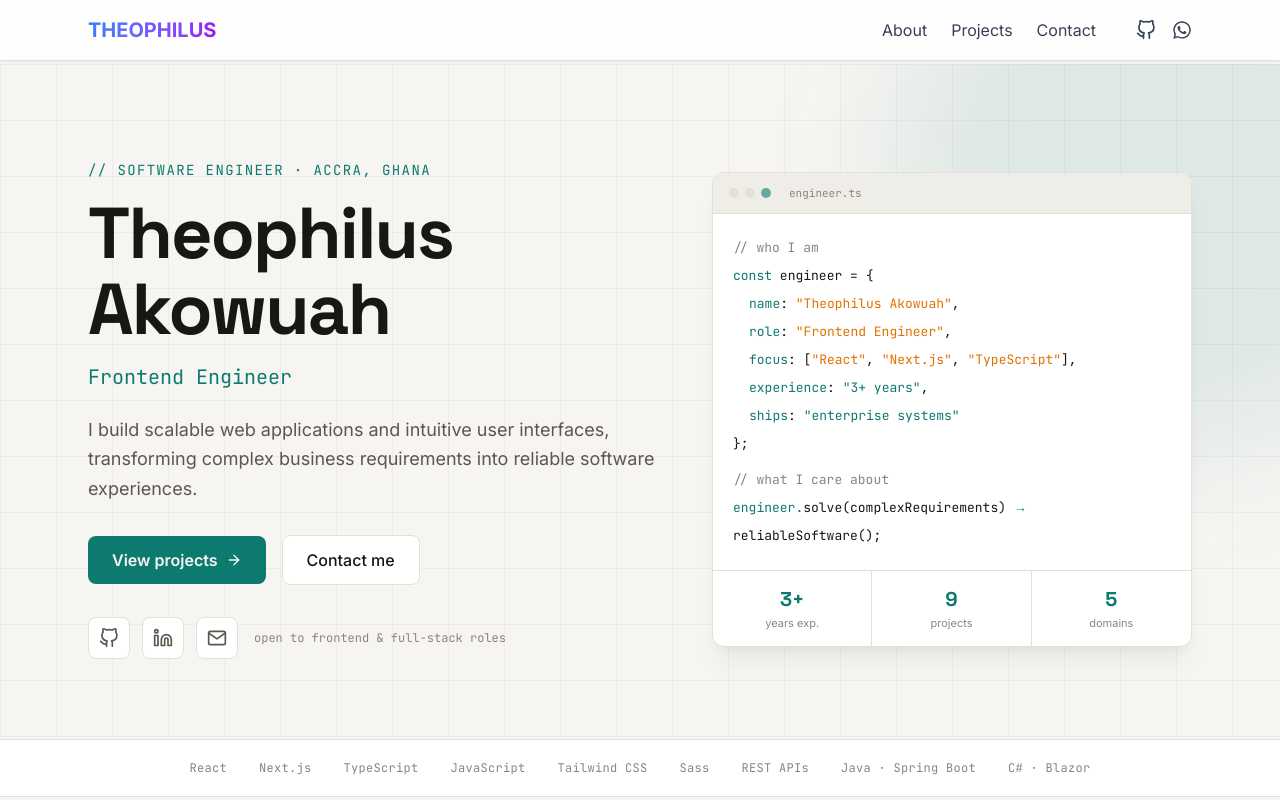
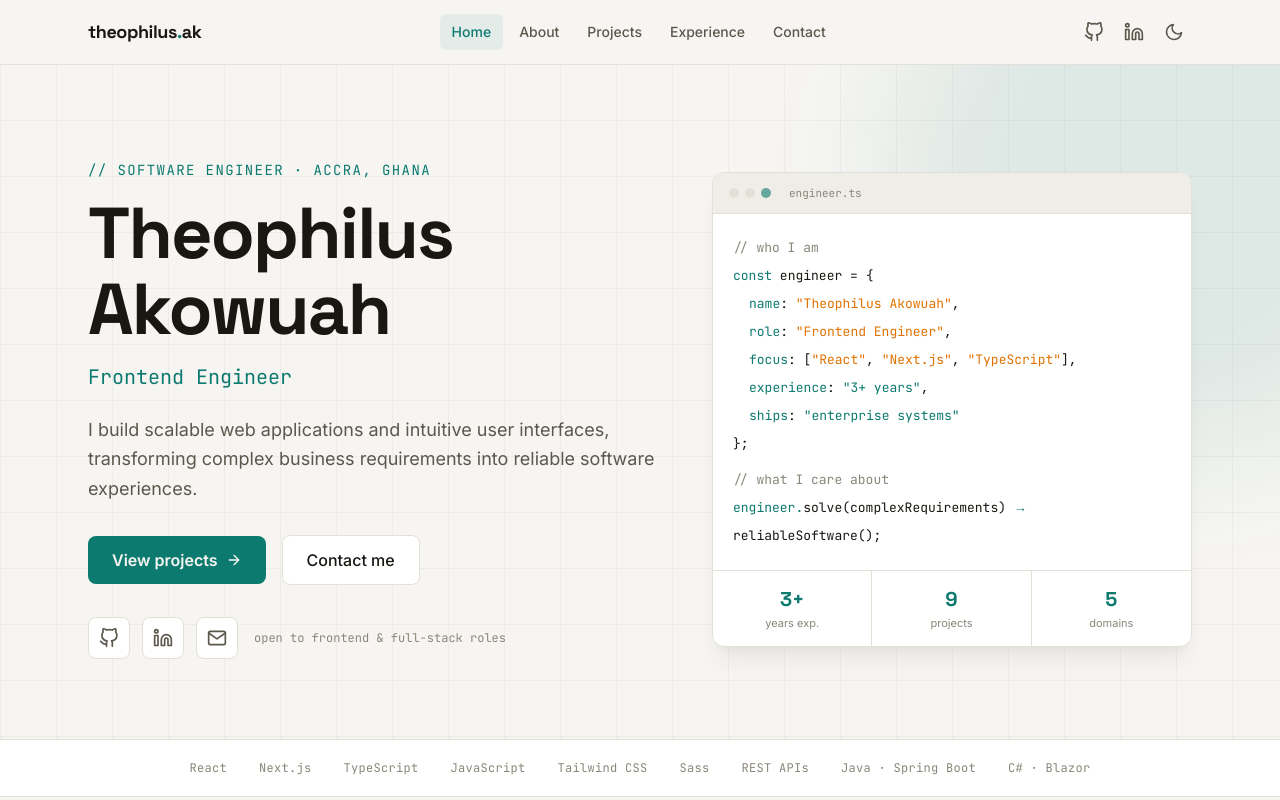
Before and after one commit to Kurtis1955/theophilus_ak, a Next.js app: page / in a window 1280 px wide. Shown: the top 800 px of the page. Built offline with nearby package versions, Linux system fonts and the light colour scheme.

Commit message:
Update navbar.tsx

```diff
--- a/app/components/navbar.tsx
+++ b/app/components/navbar.tsx
@@ -1,102 +1,99 @@
-// components/Navbar.tsx
-'use client';
-import Link from 'next/link';
-import { useState, useEffect } from 'react';
-import { FaWhatsapp } from 'react-icons/fa';
-import { FiCode, FiGithub, FiLinkedin, FiMail, FiUser } from 'react-icons/fi';
-import { IoMenu } from "react-icons/io5";
-import { RiHomeHeartFill } from 'react-icons/ri';
+"use client";
 
+import Link from "next/link";
+import { usePathname } from "next/navigation";
+import { useState } from "react";
+import { FiGithub, FiLinkedin, FiMenu, FiX } from "react-icons/fi";
+import { navLinks, site } from "@/app/lib/site";
+import ThemeToggle from "./theme-toggle";
 
 export default function Navbar() {
+  const [open, setOpen] = useState(false);
+  const pathname = usePathname();
 
-    const [isMenuOpen, setIsMenuOpen] = useState(false);
-        const toggleMenu = () => {
-        setIsMenuOpen(!isMenuOpen);
-      }
+  const isActive = (href: string) =>
+    href === "/" ? pathname === "/" : pathname.startsWith(href);
 
   return (
-    <nav className='fixed top-0 w-full z-50 transition-all duration-300 bg-white/90 dark:bg-gray-900/90 backdrop-blur-sm shadow-sm' >
-      <div className="max-w-6xl mx-auto px-6 py-4 flex justify-between items-center">
+    <header className="fixed top-0 inset-x-0 z-50 border-b border-line bg-bg/85 backdrop-blur-md">
+      <nav className="max-w-6xl mx-auto px-4 sm:px-6 h-16 flex items-center justify-between">
         <Link
           href="/"
-          className="text-xl font-bold bg-clip-text text-transparent bg-gradient-to-r from-blue-500 to-purple-600"
+          className="font-display font-bold text-lg tracking-tight text-ink"
+          onClick={() => setOpen(false)}
         >
-          THEOPHILUS
+          theophilus<span className="text-accent">.</span>ak
         </Link>
 
-        <div className="flex items-center gap-6">
-          <Link
-            href="/about"
-            className="hidden sm:inline-block text-gray-700 dark:text-gray-300 hover:text-blue-500 transition-colors"
+        <div className="hidden md:flex items-center gap-1">
+          {navLinks.map((l) => (
+            <Link
+              key={l.href}
+              href={l.href}
+              className={`px-3 py-2 rounded-md text-sm font-medium transition-colors ${
+                isActive(l.href)
+                  ? "text-accent bg-accent-soft"
+                  : "text-muted hover:text-ink hover:bg-surface-2"
+              }`}
+            >
+              {l.label}
+            </Link>
+          ))}
+        </div>
+
+        <div className="flex items-center gap-1">
+          <a
+            href={site.github}
+            target="_blank"
+            rel="noopener noreferrer"
+            aria-label="GitHub profile"
+            className="p-2 rounded-md text-muted hover:text-accent hover:bg-accent-soft transition-colors"
           >
-            About
-          </Link>
-          <Link
-            href="/project-build"
-            className="hidden sm:inline-block text-gray-700 dark:text-gray-300 hover:text-blue-500 transition-colors"
+            <FiGithub className="w-5 h-5" />
+          </a>
+          <a
+            href={site.linkedin}
+            target="_blank"
+            rel="noopener noreferrer"
+            aria-label="LinkedIn profile"
+            className="p-2 rounded-md text-muted hover:text-accent hover:bg-accent-soft transition-colors"
           >
-            Projects
-          </Link>
-          <Link
-            href="/contact"
-            className="hidden sm:inline-block text-gray-700 dark:text-gray-300 hover:text-blue-500 transition-colors"
+            <FiLinkedin className="w-5 h-5" />
+          </a>
+          <ThemeToggle />
+          <button
+            type="button"
+            onClick={() => setOpen((v) => !v)}
+            aria-label={open ? "Close menu" : "Open menu"}
+            aria-expanded={open}
+            className="md:hidden p-2 rounded-md text-muted hover:text-ink hover:bg-surface-2 transition-colors"
           >
-            Contact
-          </Link>
+            {open ? <FiX className="w-5 h-5" /> : <FiMenu className="w-5 h-5" />}
+          </button>
+        </div>
+      </nav>
 
-          <div className="flex gap-4 ml-4">
-            <a href="https://github.com/Kurtis1955" target="_blank" className="text-gray-700 dark:text-gray-300 hover:text-blue-500 transition-colors">
-              <FiGithub className="text-xl" />
-            </a>
-            <a href="https://wa.me/233506450690" target="_blank" className="text-gray-700 dark:text-gray-300 hover:text-blue-500 transition-colors">
-              <FaWhatsapp className="text-xl" />
-            </a>
-          </div>
-
-        <IoMenu size={25} className="sm:hidden" onClick={toggleMenu} />
-
-        {isMenuOpen && (
-  <ul className="lg:hidden w-full absolute top-13 left-0 flex flex-col h-screen z-[99] bg-white dark:bg-gray-800 transition-all duration-300 ease-in-out p-4 space-y-1">
-    <Link
-      href="/"
-      onClick={() => setIsMenuOpen(false)}
-      className="flex items-center gap-4 px-2 py-3 text-gray-900 dark:text-gray-300 hover:bg-blue-500 hover:text-white hover:rounded-lg transition-colors duration-200 border-b dark:border-gray-700"
-    >
-      <RiHomeHeartFill size={25} />
-      <span>Home</span>
-    </Link>
-
-    <Link
-      href="/about"
-      onClick={() => setIsMenuOpen(false)}
-      className="flex items-center gap-4 px-2 py-3 text-gray-900 dark:text-gray-300 hover:bg-blue-500 hover:text-white hover:rounded-lg transition-colors duration-200 border-b dark:border-gray-700"
-    >
-      <FiUser size={25} />
-      <span>About</span>
-    </Link>
-
-    <Link
-      href="/project-build"
-      onClick={() => setIsMenuOpen(false)}
-      className="flex items-center gap-4 px-2 py-3 text-gray-900 dark:text-gray-300 hover:bg-blue-500 hover:text-white hover:rounded-lg transition-colors duration-200 border-b dark:border-gray-700"
-    >
-      <FiCode size={25} />
-      <span>Projects</span>
-    </Link>
-
-    <Link
-      href="/contact"
-      onClick={() => setIsMenuOpen(false)}
-      className="flex items-center gap-4 px-2 py-3 text-gray-900 dark:text-gray-300 hover:bg-blue-500 hover:text-white hover:rounded-lg transition-colors duration-200 border-b dark:border-gray-700"
-    >
-      <FiMail size={25} />
-      <span>Contact</span>
-    </Link>
-  </ul>
-)}
+      {open && (
+        <div className="md:hidden border-t border-line bg-bg">
+          <ul className="px-4 py-3 space-y-1">
+            {navLinks.map((l) => (
+              <li key={l.href}>
+                <Link
+                  href={l.href}
+                  onClick={() => setOpen(false)}
+                  className={`block px-3 py-2.5 rounded-md text-sm font-medium transition-colors ${
+                    isActive(l.href)
+                      ? "text-accent bg-accent-soft"
+                      : "text-muted hover:text-ink hover:bg-surface-2"
+                  }`}
+                >
+                  {l.label}
+                </Link>
+              </li>
+            ))}
+          </ul>
         </div>
-      </div>
-    </nav>
+      )}
+    </header>
   );
 }
```
